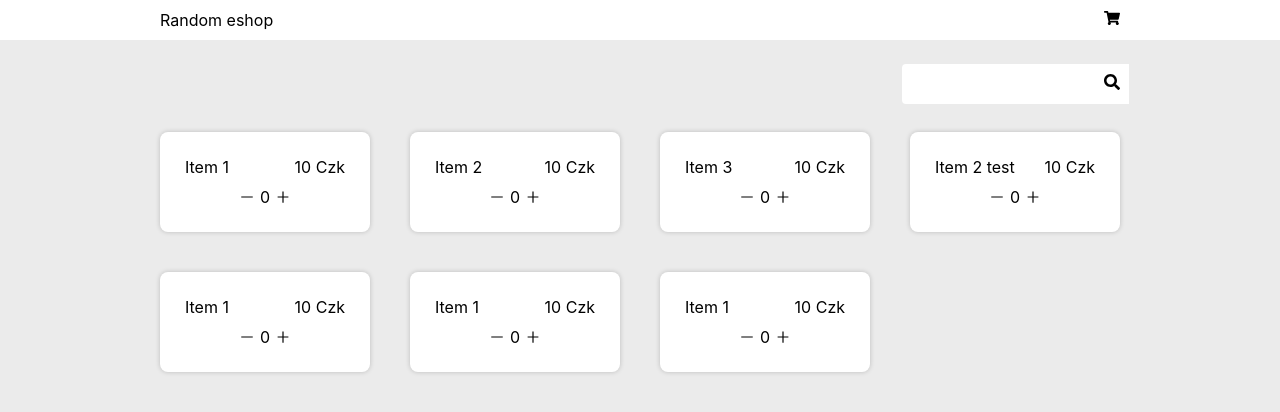
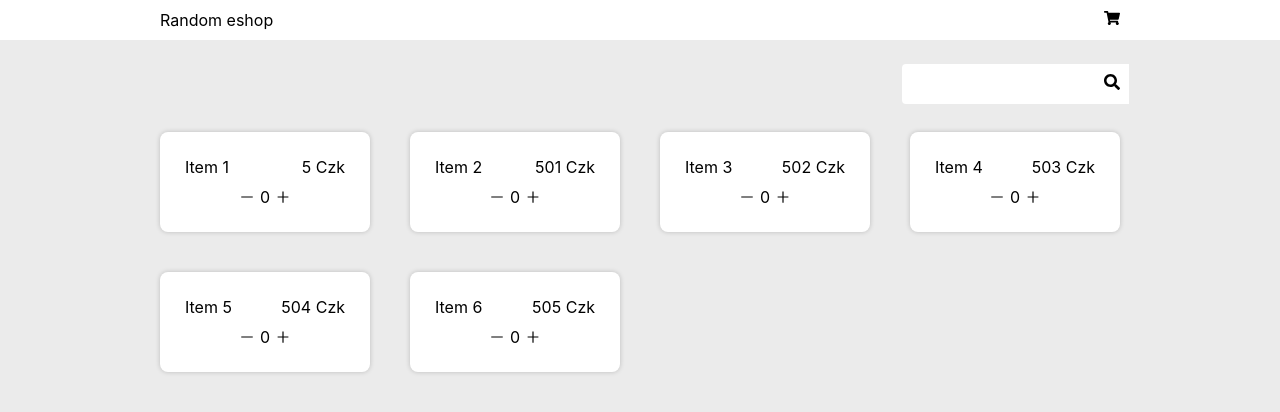
Before and after one commit to MichalSajdik/dd-pp-d3aff16a801b, a React (Create React App) app: page / in a window 1280 px wide. Shown: the top 412 px of the page. Built offline with nearby package versions, Linux system fonts and the light colour scheme.

Commit message:
Add redux to Items provided

```diff
--- a/package.json
+++ b/package.json
@@ -10,17 +10,19 @@
     "@types/node": "^12.0.0",
     "@types/react": "^17.0.0",
     "@types/react-dom": "^17.0.0",
+    "@types/react-redux": "^7.1.18",
     "@types/redux": "^3.6.0",
     "react": "^17.0.2",
     "react-dom": "^17.0.2",
     "react-icons": "^4.2.0",
+    "react-redux": "latest",
     "react-router-dom": "^5.3.0",
     "react-scripts": "4.0.3",
+    "redux-thunk": "latest",
     "styled-components": "latest",
     "typescript": "^4.1.2",
     "web-vitals": "^1.0.1",
-    "redux-thunk": "latest",
-    "react-redux": "latest"
+    "@reduxjs/toolkit": "latest"
   },
   "scripts": {
     "start": "react-scripts start",
--- a/src/components/Item.tsx
+++ b/src/components/Item.tsx
@@ -1,6 +1,10 @@
 import React from "react";
 import styled from "styled-components";
 import {AiOutlinePlus, AiOutlineMinus} from 'react-icons/ai';
+import {AppState} from "../store/rootStore";
+import {Dispatch} from "redux";
+import {decrementCount, incrementCount} from "../store/items/ItemsAction";
+import {connect} from "react-redux";
 
 const I = styled.div`
   width: 170px;
@@ -16,31 +20,67 @@ const ItemCost = styled.div`
   display: flex;
   align-items: center;
   justify-content: space-between;
-`
+`;
 
 const Counter = styled.div`
   display: flex;
   align-items: center;
   justify-content: center;
-`
+`;
 
 const Text = styled.div`
    margin: 5px;
-`
+`;
 
 
-const Item = (props: any) => {
+const Item = (props: ItemProps) => {
+
   return <I>
     <ItemCost>
       <Text>{props.name}</Text>
       <Text>{props.price}</Text>
     </ItemCost>
     <Counter>
-      <AiOutlineMinus/>
-      <Text>0</Text>
-      <AiOutlinePlus/>
+      <AiOutlineMinus onClick={props.decrement}/>
+      <Text>{props.count}</Text>
+      <AiOutlinePlus onClick={props.increment}/>
     </Counter>
   </I>
 };
 
-export default Item;
+interface ItemProps {
+  increment: () => void;
+  decrement: () => void;
+  index: number;
+  name: string;
+  price: string;
+  count: number;
+  id: string;
+}
+
+interface PassedProps {
+  index: number;
+  name: string;
+  price: string;
+  id: string;
+}
+
+interface ItemsProvidedDispatchProps {
+  increment: () => void;
+  decrement: () => void;
+}
+
+const mapStateToProps = (state: AppState, ownProps: PassedProps) => {
+  return ({
+    count: state.itemsReducer.items[ownProps.index].count
+  })
+};
+
+const mapDispatchToProps = (dispatch: Dispatch, ownProps: PassedProps): ItemsProvidedDispatchProps => {
+  return ({
+    increment: () => dispatch(incrementCount(ownProps.id)),
+    decrement: () => dispatch(decrementCount(ownProps.id)),
+  });
+}
+
+export default connect(mapStateToProps, mapDispatchToProps)(Item);
--- a/src/components/ItemsProvided.tsx
+++ b/src/components/ItemsProvided.tsx
@@ -2,6 +2,11 @@ import * as React from "react";
 import styled from "styled-components";
 import Item from "./Item";
 import Search from "./Search";
+
+import {connect} from 'react-redux';
+
+import {AppState} from "../store/rootStore";
+import {ItemInterface, Items} from "../store/items/models/Items";
 
 const ItemsContainer = styled.div`
   padding: 0 12px;
@@ -25,27 +30,15 @@ const Container = styled.div`
   }
 `;
 
-
-const ItemsProvided = () => {
-
-  let items = [
-    {name: "Item 1", price: 10},
-    {name: "Item 2", price: 10},
-    {name: "Item 3", price: 10},
-    {name: "Item 2 test", price: 10},
-    {name: "Item 1", price: 10},
-    {name: "Item 1", price: 10},
-    {name: "Item 1", price: 10}
-  ];
-
+const ItemsProvided = (props: ItemsProvidedProps) => {
   return (
     <Container>
       <Search/>
       <ItemsProvidedContent>
         <ItemsContainer>
-          {items.length > 0 && items.map((item) => {
+          {props.items.length > 0 && props.items.map((item: ItemInterface, i: number) => {
             return (
-              <Item name={item.name} price={item.price + " Czk"}/>
+              <Item name={item.name} price={item.price + " Czk"} index={i} key={item.id} id={item.id}/>
             )
           })}
         </ItemsContainer>
@@ -54,4 +47,12 @@ const ItemsProvided = () => {
   )
 };
 
-export default ItemsProvided
+interface ItemsProvidedProps {
+  items: ItemInterface[]
+}
+
+const mapStateToProps = (state: AppState) => ({
+  items: state.itemsReducer.items
+});
+
+export default connect(mapStateToProps, null)(ItemsProvided);
--- a/src/components/Navbar.tsx
+++ b/src/components/Navbar.tsx
@@ -15,7 +15,7 @@ const NavbarContent = styled.div`
 const Menu = styled.div`
   background: #FFFFFF;
   border-bottom: 1px solid #EBEBEB;
-`
+`;
 
 const NavbarItem = styled.div`
   margin: 10px;
@@ -27,7 +27,7 @@ const NavbarItem = styled.div`
 const Link = styled.a`
   text-decoration: none;
   color: inherit;
-`
+`;
 
 const Navbar = () => {
   return (
--- a/src/components/Search.tsx
+++ b/src/components/Search.tsx
@@ -6,7 +6,7 @@ const S = styled.div`
     text-align: right;
     margin-right: 20px;
     margin-top: 15px;
-`
+`;
 
 const Input = styled.input`
   padding: 12px 20px;
@@ -18,13 +18,13 @@ const Input = styled.input`
   box-sizing: border-box;
   height: 40px;
   padding-right: 30px;
-`
+`;
 
 const SearchDiv = styled.div`
   display: inline;
   margin-left: -25px;
   vertical-align: middle;
-`
+`;
 
 const Search = () => {
   return <S>
--- a/src/index.tsx
+++ b/src/index.tsx
@@ -3,10 +3,15 @@ import ReactDOM from 'react-dom';
 import './index.css';
 import App from './App';
 import reportWebVitals from './reportWebVitals';
+import {store} from "./store/rootStore";
+import {Provider} from "react-redux";
+
 
 ReactDOM.render(
   <React.StrictMode>
-    <App />
+    <Provider store={store}>
+      <App/>
+    </Provider>
   </React.StrictMode>,
   document.getElementById('root')
 );
--- /dev/null
+++ b/src/store/items/ItemsAction.ts
@@ -0,0 +1,11 @@
+import {INCREMENT_COUNTER, DECREMENT_COUNTER} from "./models/actions";
+
+export const incrementCount = (id: string) => ({
+  type: INCREMENT_COUNTER,
+  payload: id
+});
+
+export const decrementCount = (id: string) => ({
+  type: DECREMENT_COUNTER,
+  payload: id
+});
--- /dev/null
+++ b/src/store/items/ItemsReducer.ts
@@ -0,0 +1,65 @@
+import {ItemsActionTypes, INCREMENT_COUNTER, DECREMENT_COUNTER} from "./models/actions";
+
+import {Items} from './models/Items';
+import {AnyAction} from "redux";
+
+const defaultState: Items = {
+  items: [{
+    id: "1",
+    name: "Item 1",
+    price: 5,
+    count: 0
+  }, {
+    id: "2",
+    name: "Item 2",
+    price: 501,
+    count: 0
+  }, {
+    id: "3",
+    name: "Item 3",
+    price: 502,
+    count: 0
+  }, {
+    id: "4",
+    name: "Item 4",
+    price: 503,
+    count: 0
+  }, {
+    id: "5",
+    name: "Item 5",
+    price: 504,
+    count: 0
+  }, {
+    id: "6",
+    name: "Item 6",
+    price: 505,
+    count: 0
+  }]
+};
+
+export const itemsReducer = (state = defaultState, action: AnyAction) => {
+  const nextState = {
+    items: state.items
+  };
+
+  switch (action.type) {
+    case INCREMENT_COUNTER: {
+      for (let i = 0; i < nextState.items.length ; i++){
+        if(nextState.items[i].id === action.payload){
+          nextState.items[i].count = state.items[i].count + 1;
+        }
+      }
+      return nextState;
+    }
+    case DECREMENT_COUNTER: {
+      for (let i = 0; i < nextState.items.length ; i++){
+        if(nextState.items[i].id === action.payload){
+          nextState.items[i].count = state.items[i].count - 1;
+        }
+      }
+      return nextState;
+    }
+    default:
+      return state
+  }
+};
--- /dev/null
+++ b/src/store/items/models/Items.ts
@@ -0,0 +1,10 @@
+export interface Items {
+  items : ItemInterface[];
+}
+
+export interface ItemInterface {
+  id: string
+  name: string
+  price: number
+  count: number
+}
--- /dev/null
+++ b/src/store/items/models/actions.ts
@@ -0,0 +1,13 @@
+export const INCREMENT_COUNTER = 'ITEMS/INCREMENT_COUNTER';
+export const DECREMENT_COUNTER = 'ITEMS/DECREMENT_COUNTER';
+
+interface IncrementAction{
+  type: typeof INCREMENT_COUNTER
+  payload: string
+}
+interface DecrementAction{
+  type: typeof DECREMENT_COUNTER
+  payload: string
+}
+
+export type ItemsActionTypes = IncrementAction | DecrementAction;
--- /dev/null
+++ b/src/store/models/actions.ts
@@ -0,0 +1,3 @@
+import {ItemsActionTypes} from "../items/models/actions";
+
+export type AppActions = ItemsActionTypes;
--- /dev/null
+++ b/src/store/rootStore.ts
@@ -0,0 +1,9 @@
+import {combineReducers, createStore} from "redux";
+import {itemsReducer} from "./items/ItemsReducer";
+
+
+export const rootReducer = combineReducers({itemsReducer});
+
+export type AppState = ReturnType<typeof rootReducer>;
+
+export const store = createStore(rootReducer);
```
Also changed, not shown: 1 other file (tests, documents, lock files or other folders).
